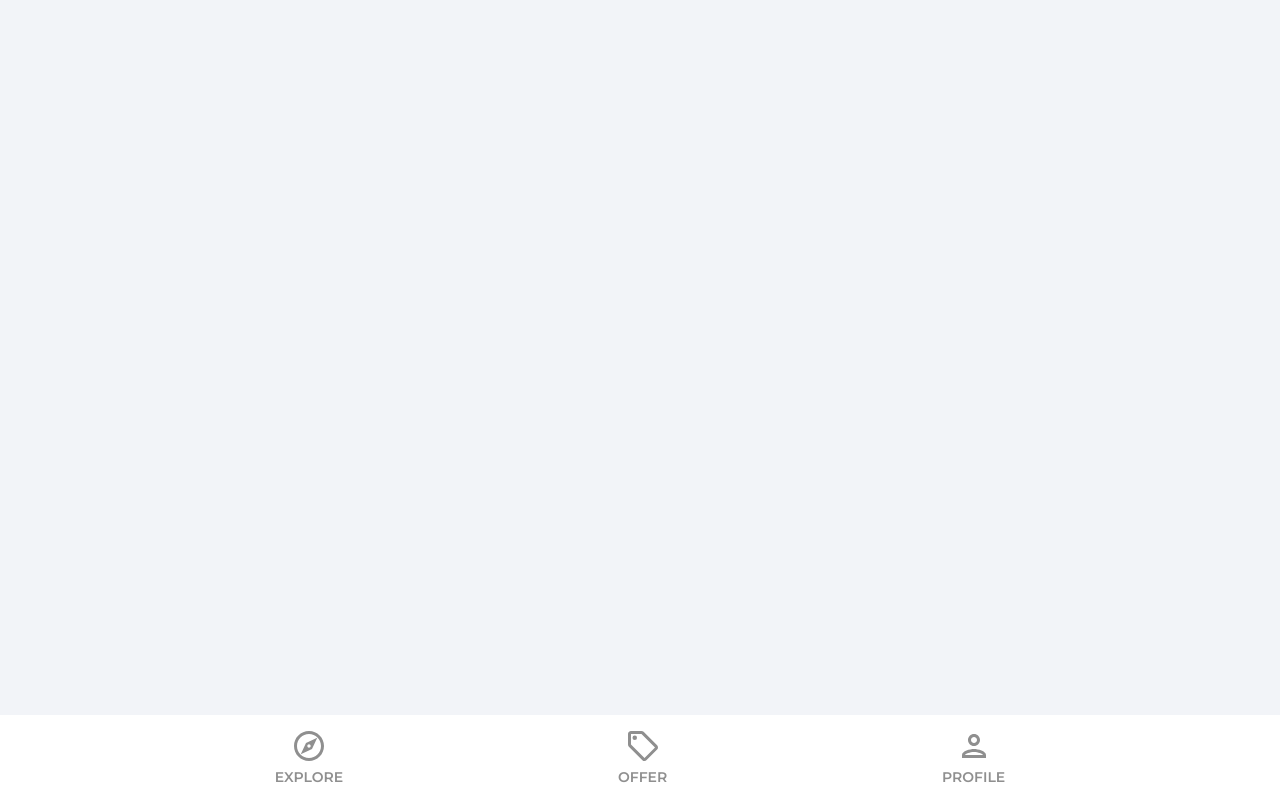
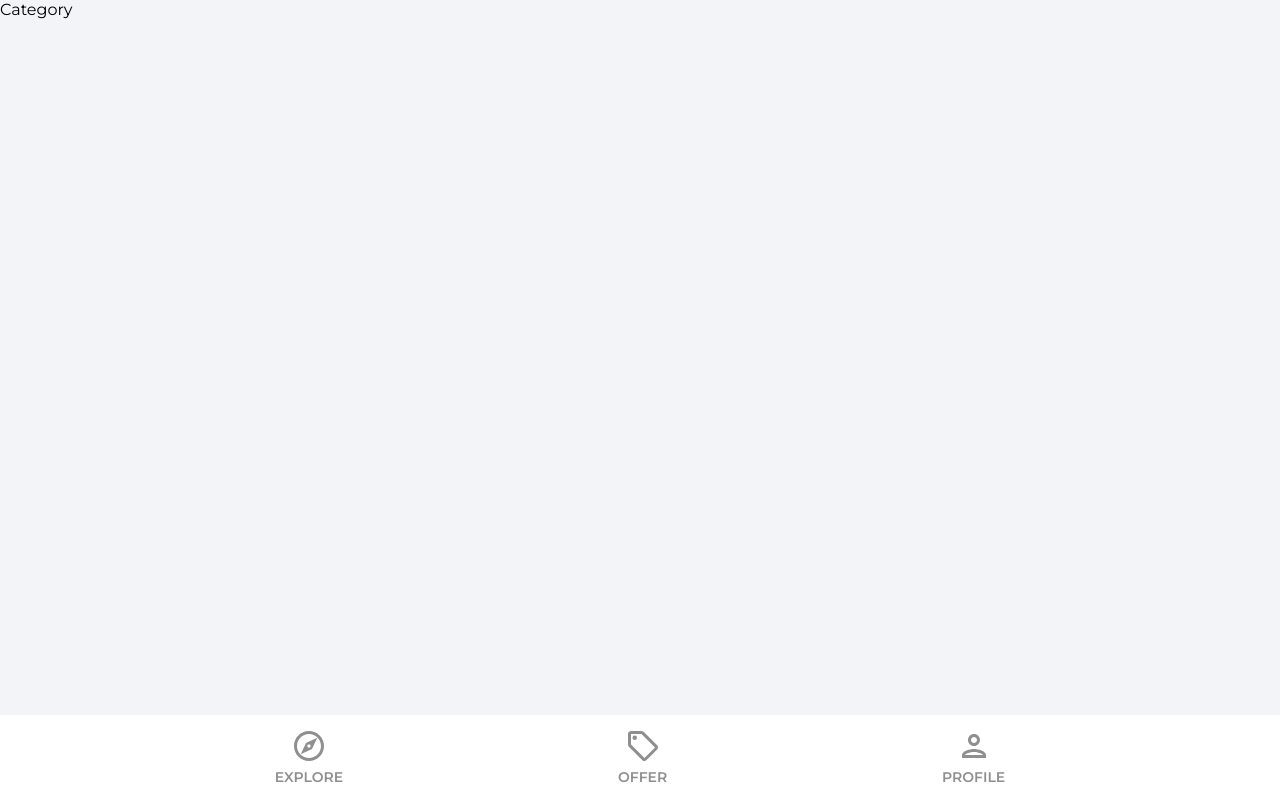
Before and after one commit to mdave94/housing-project-react, a React (Create React App) app: page /category/rent in a window 1280 px wide. Built offline with nearby package versions, Linux system fonts and the light colour scheme.

Commit message:
PageNotFound.jsx component is added. Routeing update

```diff
--- a/src/App.js
+++ b/src/App.js
@@ -6,6 +6,8 @@
 import SignIn from './pages/SignIn';
 import SignUp from './pages/SignUp';
 import Navbar from './components/Navbar';
+import Category from './pages/Category';
+import PageNotFound from './pages/PageNotFound';
 import PrivateRoute from './components/PrivateRoute';
 import {ToastContainer} from 'react-toastify';
 import 'react-toastify/dist/ReactToastify.css';
@@ -16,14 +18,16 @@
    <>
     <Router>
       <Routes>
-        <Route path = "/" element={<Explore/>}/>
-        <Route path = "/offers" element={<Offers/>}/>
+        <Route path = '/' element={<Explore/>}/>
+        <Route path = '/offers' element={<Offers/>}/>
+        <Route path = '/category/:categoryName' element={<Category/>}/>
         <Route path='profile' element={<PrivateRoute/>}>
-             <Route path = "/profile" element={<Profile/>}/>
+             <Route path = '/profile' element={<Profile/>}/>
         </Route>
-        <Route path = "/sign-in" element={<SignIn/>}/>
-        <Route path = "/sign-up" element={<SignUp/>}/>
-        <Route path = "/forgot-password" element={<ForgotPassword/>}/>
+        <Route path = '/sign-in' element={<SignIn/>}/>
+        <Route path = '/sign-up' element={<SignUp/>}/>
+        <Route path = '/forgot-password' element={<ForgotPassword/>}/>
+        <Route path='*' element={<PageNotFound />} />
       </Routes>
       <Navbar/>
     </Router>
--- /dev/null
+++ b/src/pages/Category.jsx
@@ -0,0 +1,11 @@
+import React from 'react'
+
+const Category = () => {
+  return (
+    <div>
+      Category
+    </div>
+  )
+}
+
+export default Category
--- a/src/pages/Explore.jsx
+++ b/src/pages/Explore.jsx
@@ -16,13 +16,13 @@
         <p className="exploreCategoryHeading">Categories</p>
 
         <div className="exploreCategories">
-          <Link to = '/cetegory/rent'>
+          <Link to = '/category/rent'>
             <img alt='rent'
             className="exploreCategoryImg"
             src={rentCategoryImage}/>
             <p className="exploreCategoryName">Places for rent</p>
           </Link>
-          <Link to = '/cetegory/rent'>
+          <Link to = '/category/rent'>
             <img alt='sell'
             className="exploreCategoryImg"
             src={sellCategoryImage}/>
--- /dev/null
+++ b/src/pages/PageNotFound.jsx
@@ -0,0 +1,11 @@
+import React from 'react'
+
+const PageNotFound = () => {
+  return (
+    <div>
+      Not found
+    </div>
+  )
+}
+
+export default PageNotFound
```
